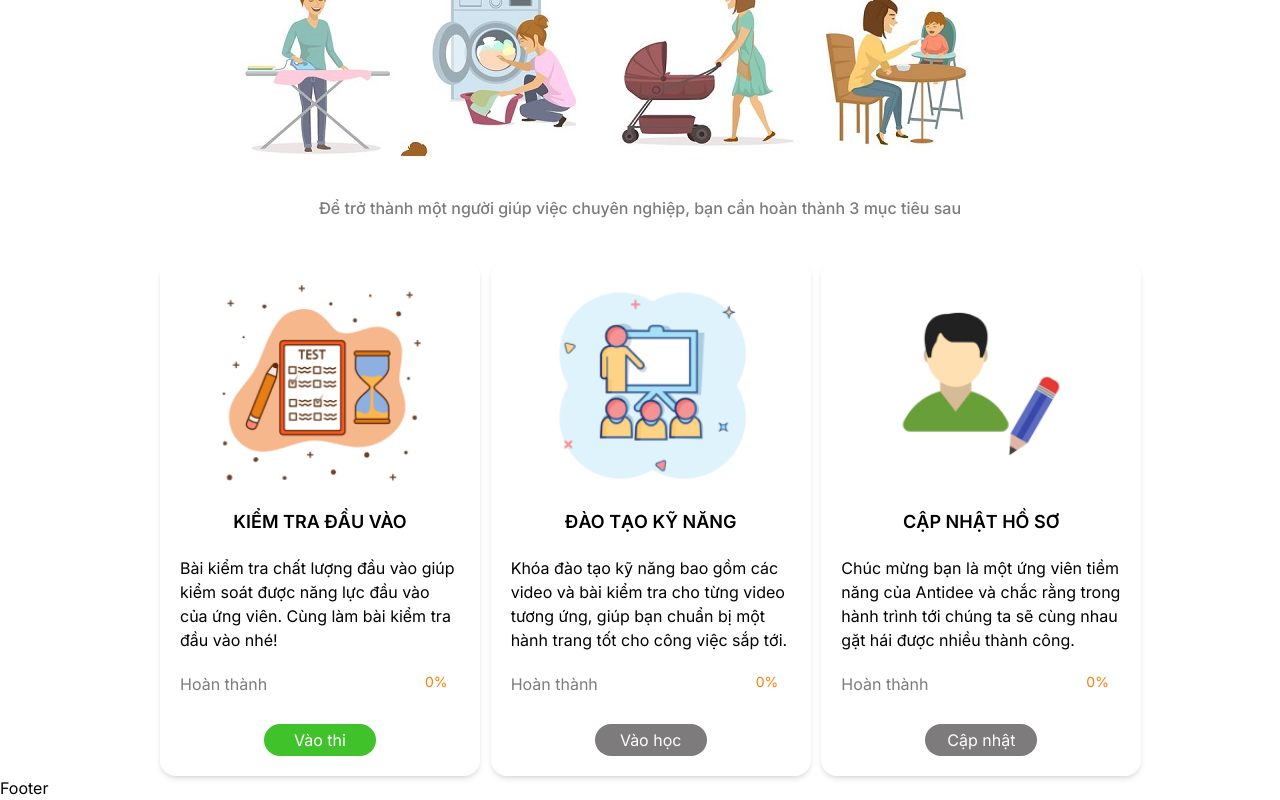
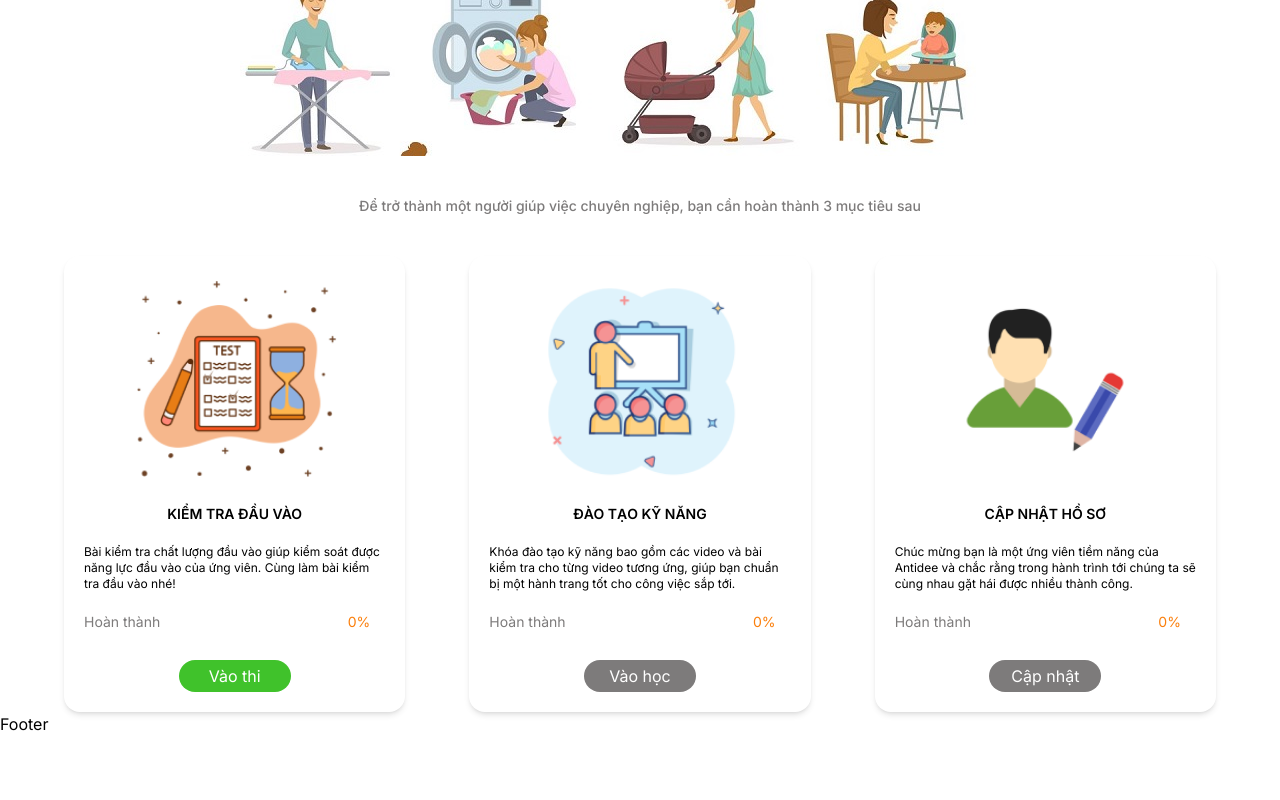
Before and after one commit to nguyenluongtrung/ANTIDEE, a React (Vite) app in the folder client/: page /become-helper in a window 1280 px wide. Shown: the part 404-1204 px from the top of the page. After the commit the page ends 1140 px from the top, so only its background shows below. Built offline with nearby package versions, Linux system fonts and the light colour scheme; no server answers.

Commit message:
fix-commemt-becomeToHelper-UI

```diff
--- a/client/package.json
+++ b/client/package.json
@@ -17,10 +17,10 @@
     "react": "^18.2.0",
     "react-dom": "^18.2.0",
     "react-hook-form": "^7.51.3",
+    "react-hot-toast": "^2.4.1",
     "react-icons": "^5.1.0",
     "react-redux": "^9.1.1",
-    "react-router-dom": "^6.23.0",
-    "react-toastify": "^10.0.1"
+    "react-router-dom": "^6.23.0"
   },
   "devDependencies": {
     "@types/react": "^18.2.66",
--- a/client/src/layout/Layout.jsx
+++ b/client/src/layout/Layout.jsx
@@ -1,7 +1,6 @@
-import { Footer, Header } from '../components'
-import { ToastContainer } from 'react-toastify'
-import { Outlet } from 'react-router-dom'
-import 'react-toastify/dist/ReactToastify.css';
+import { Footer, Header } from '../components';
+import { Outlet } from 'react-router-dom';
+import { Toaster, ToastBar } from 'react-hot-toast';
 
 export const Layout = () => {
 	return (
@@ -9,7 +8,19 @@ export const Layout = () => {
 			<Header />
 			<Outlet />
 			<Footer />
-        <ToastContainer />
+			<Toaster>
+				{(t) => (
+					<ToastBar
+						toast={t}
+						style={{
+							...t.style,
+							animation: t.visible
+								? 'custom-enter 1s ease'
+								: 'custom-exit 1s ease',
+						}}
+					/>
+				)}
+			</Toaster>
 		</>
-  )
-}
+	);
+};
--- a/client/src/pages/LoginPage/LoginPage.jsx
+++ b/client/src/pages/LoginPage/LoginPage.jsx
@@ -10,7 +10,8 @@ import { rules } from '../../utils/rules';
 import { login, reset } from '../../features/auth/authSlice';
 import { Spinner } from '../../components';
 import { useEffect } from 'react';
-import { toast } from 'react-toastify';
+import toast from 'react-hot-toast';
+import { errorStyle } from '../../utils/toast-customize';
 
 export const LoginPage = ({ setIsOpenLoginForm }) => {
 	const dispatch = useDispatch();
@@ -32,7 +33,7 @@ export const LoginPage = ({ setIsOpenLoginForm }) => {
 
 	useEffect(() => {
 		if (isError) {
-			toast.error(message);
+			toast.error(message, errorStyle);
 		}
 
 		if (isSuccess || account) {
--- a/client/src/pages/MyAccount/MyAccount.jsx
+++ b/client/src/pages/MyAccount/MyAccount.jsx
@@ -16,9 +16,10 @@ import {
 	updateAccountInformation,
 } from '../../features/auth/authSlice';
 import { Spinner } from './../../components';
-import { toast } from 'react-toastify';
+import toast from 'react-hot-toast';
 import { rules } from '../../utils/rules';
 import { formatDate, formatDateInput } from '../../utils/format';
+import { successStyle } from '../../utils/toast-customize';
 
 export const MyAccount = () => {
 	const fileRef = useRef(null);
@@ -83,7 +84,7 @@ export const MyAccount = () => {
 		const account = avatarUrl !== '' ? { ...data, avatar: avatarUrl } : {...data};
 		dispatch(updateAccountInformation(account));
 		if (isSucess) {
-			toast.success('Cập nhật thông tin tài khoản thành công');
+			toast.success('Cập nhật thông tin tài khoản thành công',successStyle);
 		}
 	};
 
--- a/client/src/pages/WannaBecomeHelperPage/WannaBecomeHelperPage.jsx
+++ b/client/src/pages/WannaBecomeHelperPage/WannaBecomeHelperPage.jsx
@@ -7,40 +7,46 @@ export const WannaBecomeHelperPage = () => {
         <div>
             <h1 className=' grid text-green font-bold text-2xl justify-center '>BẠN MUỐN TRỞ THÀNH NGƯỜI GIÚP VIỆC?</h1>
             <img className='m-auto mt-10' src={img29} />
-            <span className='grid justify-center mt-10 mb-10 text-base text-gray font-medium'>Để trở thành một người giúp việc chuyên nghiệp, bạn cần hoàn thành 3 mục tiêu sau</span>
-            <div className='grid grid-cols-3 ml-40 mr-32'>
-                <div className='shadow-md rounded-2xl p-5 max-w-80'>
+            <span className='grid justify-center mt-10 mb-10 text-sm text-gray font-medium'>Để trở thành một người giúp việc chuyên nghiệp,
+                bạn cần hoàn thành 3 mục tiêu sau</span>
+
+            <div className=' max-w-6xl m-auto grid grid-cols-3 gap-16'>
+
+                <div className='shadow-md rounded-2xl p-5' >
                     <img className='m-auto size-52' src={img27} />
-                    <h2 className=' grid justify-center font-semibold p-5 text-lg'>KIỂM TRA ĐẦU VÀO</h2>
-                    <p className='font-normal text-base'>Bài kiểm tra chất lượng đầu vào giúp kiểm soát được năng lực đầu vào của ứng viên. Cùng làm bài kiểm tra đầu vào nhé!</p>
-                    <div className='grid grid-cols-8 mt-5 mb-7'>
-                        <p className='text-gray text-base col-span-7'>Hoàn thành</p>
-                        <p className='text-primary text-sm'>0%</p>
+                    <h2 className=' grid justify-center font-semibold p-5 text-sm'>KIỂM TRA ĐẦU VÀO</h2>
+                    <p className='font-normal text-xs'>Bài kiểm tra chất lượng đầu vào giúp kiểm soát được năng lực đầu vào của ứng viên.
+                        Cùng làm bài kiểm tra đầu vào nhé!</p>
+                    <div className='grid grid-cols-8 mb-7 grid-rows-2'>
+                        <p className='text-gray text-sm col-span-7 row-start-2'>Hoàn thành</p>
+                        <p className='text-primary text-sm row-start-2'>0%</p>
                     </div>
-                    <div className='grid justify-center'>
+                    <div className='grid justify-center h-2 m-0'>
                         <button className='bg-green text-white w-28 p-1 rounded-full'>Vào thi</button>
                     </div>
 
                 </div>
-                <div className='shadow-md rounded-2xl p-5 max-w-80'>
+                <div className='shadow-md rounded-2xl p-5'>
                     <img className='m-auto size-52' src={img28} />
-                    <h2 className=' grid justify-center font-semibold p-5 text-lg'>ĐÀO TẠO KỸ NĂNG</h2>
-                    <p className='font-normal text-base'>Khóa đào tạo kỹ năng bao gồm các video và bài kiểm tra cho từng video tương ứng, giúp bạn chuẩn bị một hành trang tốt cho công việc sắp tới.</p>
-                    <div className='grid grid-cols-8 mt-5 mb-7'>
-                        <p className='text-gray text-base col-span-7'>Hoàn thành</p>
-                        <p className='text-primary text-sm'>0%</p>
+                    <h2 className=' grid justify-center font-semibold p-5 text-sm'>ĐÀO TẠO KỸ NĂNG</h2>
+                    <p className='font-normal text-xs'>Khóa đào tạo kỹ năng bao gồm các video và bài kiểm tra cho từng video tương ứng,
+                        giúp bạn chuẩn bị một hành trang tốt cho công việc sắp tới.</p>
+                    <div className='grid grid-cols-8 mb-7 grid-rows-2'>
+                        <p className='text-gray text-sm col-span-7 row-start-2'>Hoàn thành</p>
+                        <p className='text-primary text-sm row-start-2'>0%</p>
                     </div>
                     <div className='grid justify-center'>
                         <button className='bg-gray text-white w-28 p-1 rounded-full'>Vào học</button>
                     </div>
                 </div>
-                <div className='shadow-md rounded-2xl p-5 max-w-80'>
+                <div className='shadow-md rounded-2xl p-5'>
                     <img className='m-auto size-52' src={img26} />
-                    <h2 className=' grid justify-center font-semibold p-5 text-lg'>CẬP NHẬT HỒ SƠ</h2>
-                    <p className='font-normal text-base'>Chúc mừng bạn là một ứng viên tiềm năng của Antidee và chắc rằng trong hành trình tới chúng ta sẽ cùng nhau gặt hái được nhiều thành công.</p>
-                    <div className='grid grid-cols-8 mt-5 mb-7'>
-                        <p className='text-gray text-base col-span-7'>Hoàn thành</p>
-                        <p className='text-primary text-sm'>0%</p>
+                    <h2 className=' grid justify-center font-semibold p-5 text-sm'>CẬP NHẬT HỒ SƠ</h2>
+                    <p className='font-normal text-xs'>Chúc mừng bạn là một ứng viên tiềm năng của Antidee và chắc rằng trong hành trình tới
+                        chúng ta sẽ cùng nhau gặt hái được nhiều thành công.</p>
+                    <div className='grid grid-cols-8 mb-7 grid-rows-2'>
+                        <p className='text-gray text-sm col-span-7 row-start-2'>Hoàn thành</p>
+                        <p className='text-primary text-sm row-start-2'>0%</p>
                     </div>
 
                     <div className='grid justify-center'>
--- /dev/null
+++ b/client/src/utils/toast-customize.js
@@ -0,0 +1,9 @@
+export const successStyle = {
+	position: 'top-center',
+	style: { fontSize: '14px', backgroundColor: 'green', color: 'white' },
+};
+
+export const errorStyle = {
+	position: 'top-center',
+	style: { fontSize: '14px', backgroundColor: 'red', color: 'white' },
+};
```
Also changed, not shown: 1 other file (tests, documents, lock files or other folders). Lines whose indentation alone changed are shown as unchanged.
